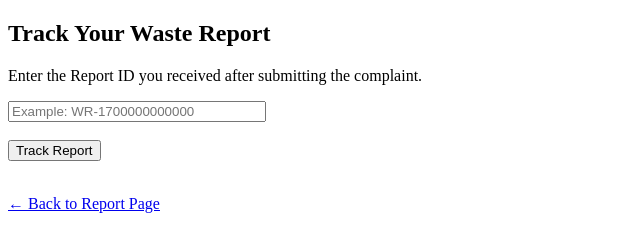
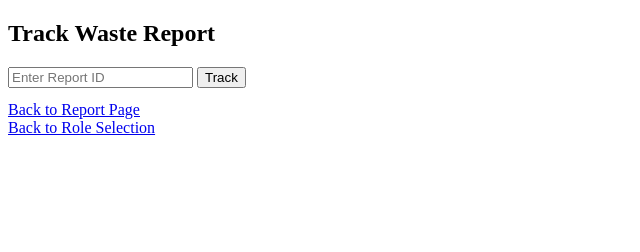
Before and after one commit to VivekValsalan777/waste-management-system, a website: page public/track.html in a window 1280 px wide. Shown: the whole page, without its empty margins (0-640 px from the left). Drawn offline with Linux system fonts and the light colour scheme.

Commit message:
Update track.html

```diff
--- a/public/track.html
+++ b/public/track.html
@@ -1,67 +1,37 @@
 <!DOCTYPE html>
-<html lang="en">
+<html>
 <head>
-  <meta charset="UTF-8">
-  <title>Track Waste Report</title>
-  <meta name="viewport" content="width=device-width, initial-scale=1.0">
+  <title>Track Report</title>
 </head>
 <body>
 
-  <h2>Track Your Waste Report</h2>
+<h2>Track Waste Report</h2>
 
-  <p>Enter the Report ID you received after submitting the complaint.</p>
+<input id="rid" placeholder="Enter Report ID">
+<button onclick="track()">Track</button>
 
-  <input
-    type="text"
-    id="reportId"
-    placeholder="Example: WR-1700000000000"
-    style="width: 250px;"
-  >
-  <br><br>
+<pre id="out"></pre>
 
-  <button onclick="trackReport()">Track Report</button>
+<a href="index.html">Back to Report Page</a>
+<br>
+<a href="role-select.html">Back to Role Selection</a>
 
-  <p id="message"></p>
-
-  <div id="result" style="white-space: pre-line;"></div>
-
-  <br>
-  <a href="index.html">← Back to Report Page</a>
-
-  <script>
-    function trackReport() {
-      const reportId = document.getElementById("reportId").value.trim();
-      const messageEl = document.getElementById("message");
-      const resultEl = document.getElementById("result");
-
-      messageEl.innerText = "";
-      resultEl.innerText = "";
-
-      if (!reportId) {
-        messageEl.innerText = "Please enter a Report ID.";
-        return;
+<script>
+function track() {
+  fetch("/track/" + rid.value)
+    .then(r => r.json())
+    .then(d => {
+      if (d.message) {
+        out.innerText = d.message;
+      } else {
+        out.innerText =
+          "Report ID: " + d.reportId + "\n" +
+          "Status: " + d.status + "\n" +
+          "Submitted: " + d.createdAt;
       }
-
-      fetch(`/track/${reportId}`)
-        .then(res => {
-          if (!res.ok) {
-            throw new Error("Report not found");
-          }
-          return res.json();
-        })
-        .then(data => {
-          resultEl.innerText =
-            "Report ID: " + data.reportId + "\n" +
-            "Status: " + data.status + "\n" +
-            "Submitted At: " + new Date(data.createdAt).toLocaleString() + "\n" +
-            "Latitude: " + data.location.latitude + "\n" +
-            "Longitude: " + data.location.longitude;
-        })
-        .catch(() => {
-          messageEl.innerText = "No report found with this Report ID.";
-        });
-    }
-  </script>
+    });
+}
+</script>
 
 </body>
 </html>
```
